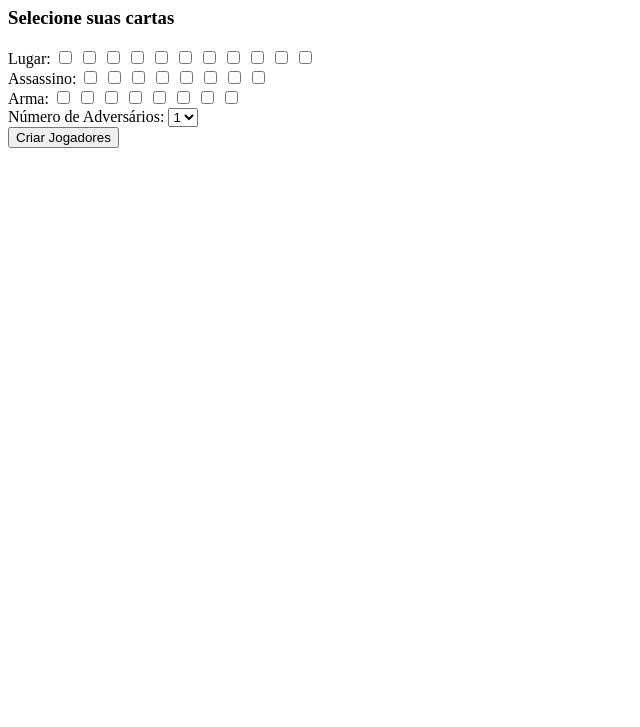
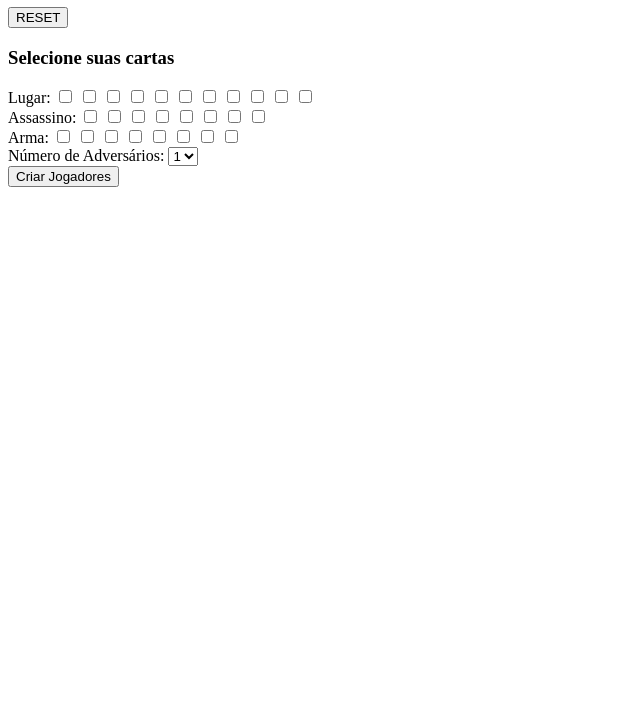
Before and after one commit to AngeloSchulerPiletti/DetetiveCheater, a website with bundled scripts: page public/index.html in a window 1280 px wide. Shown: the part 73-800 px from the top of the page, without its empty margins (0-640 px from the left). Built offline with nearby package versions, Linux system fonts and the light colour scheme.

Commit message:
reset button made

```diff
--- a/public/index.html
+++ b/public/index.html
@@ -9,6 +9,7 @@
 <body>
     <header>
         <h1>Detetive Cheater</h1>
+        <button>RESET</button>
     </header>
     <main>
         <section>
```
